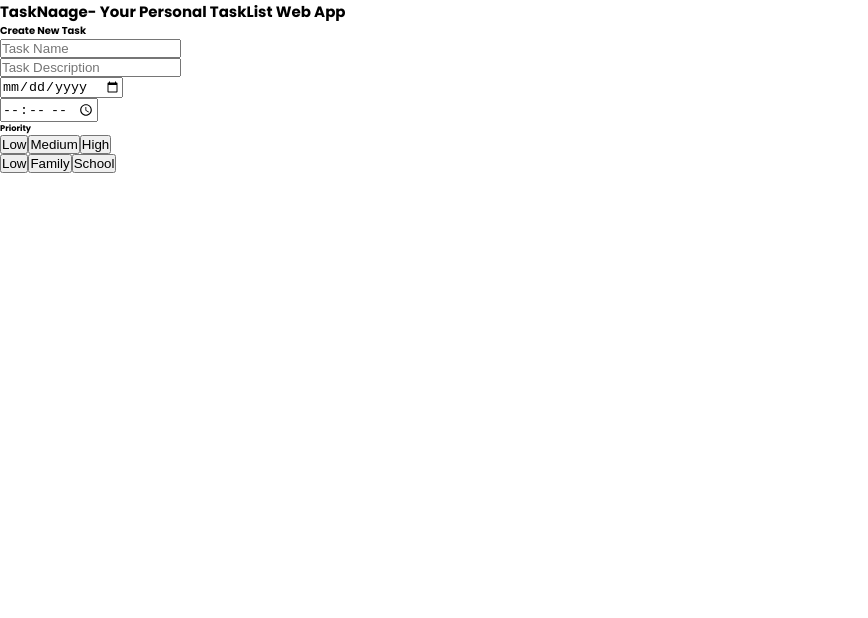
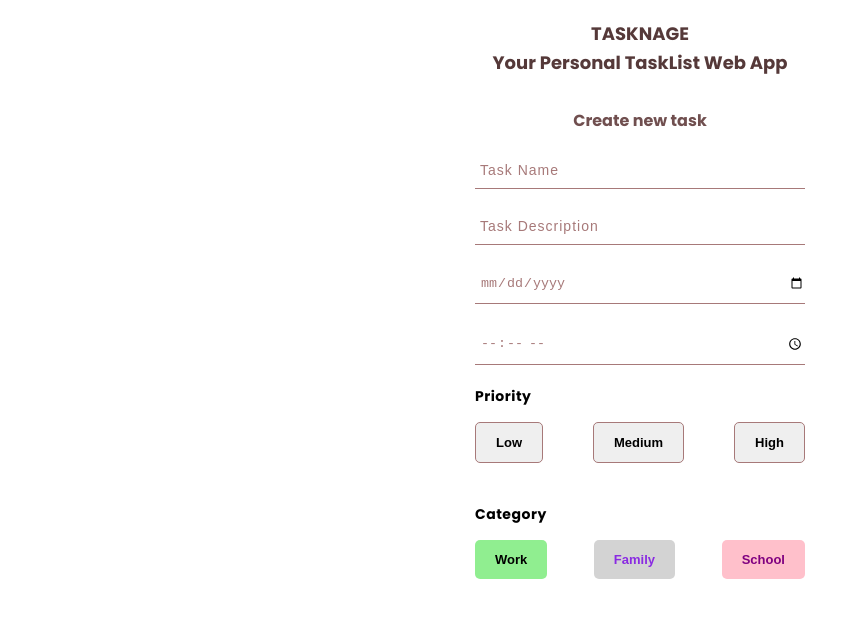
Before and after one commit to ibktommy/TaskNage, a React (Create React App) app: page / in a window 1280 px wide. Shown: the top 618 px of the page, without its empty margins (0-868 px from the left). Built offline with nearby package versions, Linux system fonts and the light colour scheme.

Commit message:
Styling elements on the main app

```diff
--- a/src/App.js
+++ b/src/App.js
@@ -3,11 +3,11 @@ import React from 'react'
 function App() {
 
   return (
-    <>
-      <h2>TaskNaage- Your Personal TaskList Web App</h2>
+    <div className='container'>
+      <h2>TASKNAGE <br /> Your Personal TaskList Web App</h2>
 
       <main>
-        <h4>Create New Task</h4>
+        <h4>Create new task</h4>
 
         <div className="input-text">
           <input type="text" placeholder='Task Name' />
@@ -27,7 +27,7 @@ function App() {
           <h5>
             Priority
           </h5>
-          <div className="prority-list">
+          <div className="priority-list">
             <button>Low</button>
             <button>Medium</button>
             <button>High</button>
@@ -35,12 +35,17 @@ function App() {
         </div>
 
         <div className="category">
-          <button>Low</button>
-          <button>Family</button>
-          <button>School</button>
+          <h5>
+            Category
+          </h5>
+          <div className="category-list">
+            <button>Work</button>
+            <button>Family</button>
+            <button>School</button>
+          </div>
         </div>
       </main>
-    </>
+    </div>
   );
 }
 
--- a/src/index.css
+++ b/src/index.css
@@ -10,4 +10,94 @@ html {
 
 body {
   font-family: 'Poppins', sans-serif;
+  line-height: 1.6;
 }
+
+.container {
+  width: 35rem;
+  max-width: 100vw;
+  height: 100vh;
+  padding: 2rem 1rem;
+  margin:  0 auto;
+}
+
+h2 {
+  text-align: center;
+  margin-bottom: 2rem;
+  font-size: 1.8rem;
+  color: #553939;
+}
+
+main {
+  display: flex;
+  flex-direction: column;
+  gap: 2rem;
+  /* border: .1rem solid #000; */
+  padding: 1rem 0;
+}
+
+h4 {
+  text-align: center;
+  font-size: 1.6rem;
+  color: #704f4f;
+}
+
+input {
+  width: 100%;
+  padding: 1rem 0 1rem .5rem;
+  border: 0;
+  border-bottom: .1rem solid #a77979;
+  outline: none;
+  color: #a77979;
+}
+
+input::placeholder {
+  color: #a77979;
+  font-size: 1.4rem;
+  letter-spacing: .1rem;
+}
+
+.input-period input {
+  cursor: pointer;
+}
+
+.priority {
+  margin-bottom: 2rem;
+}
+
+.priority h5, .category h5{
+  margin-bottom: 1.5rem;
+  font-size: 1.4rem;
+  letter-spacing: 0.05rem;
+}
+
+.category-list, .priority-list {
+  display: flex;
+  justify-content: space-between;
+}
+
+.category-list button,
+.priority-list button {
+  padding: 1.2rem 2rem;
+  border-radius: .5rem;
+  border: .1rem solid #a77979;
+  font-size: 1.3rem;
+  font-weight: 900;
+  cursor: pointer;
+}
+
+.category button {
+  border: none;
+}
+
+.category button:nth-child(1) {
+  background: lightgreen;
+}
+.category button:nth-child(2) {
+  background: lightgray;
+  color: blueviolet;
+}
+.category button:nth-child(3) {
+  background: pink;
+  color: purple;
+}
```
